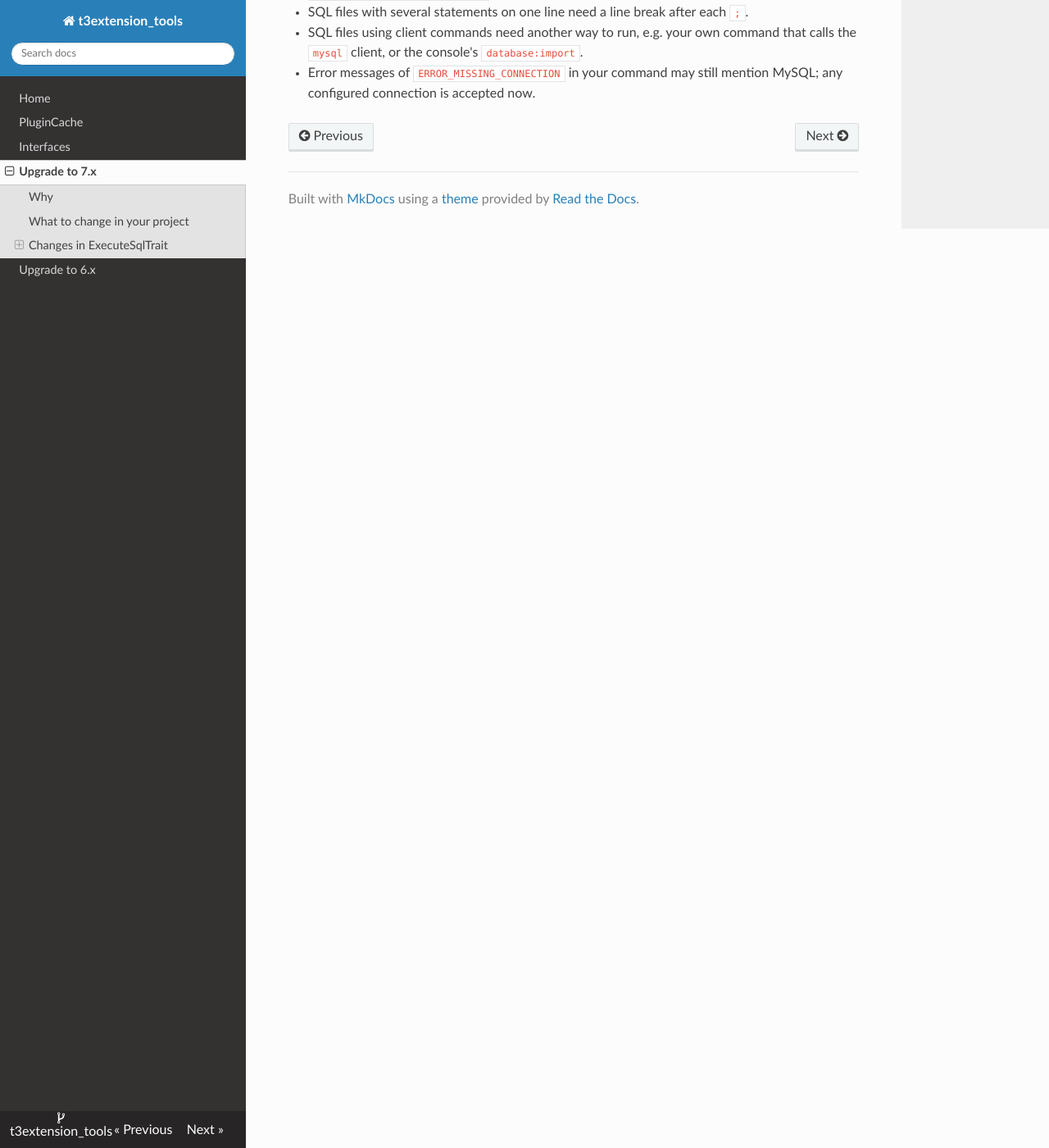
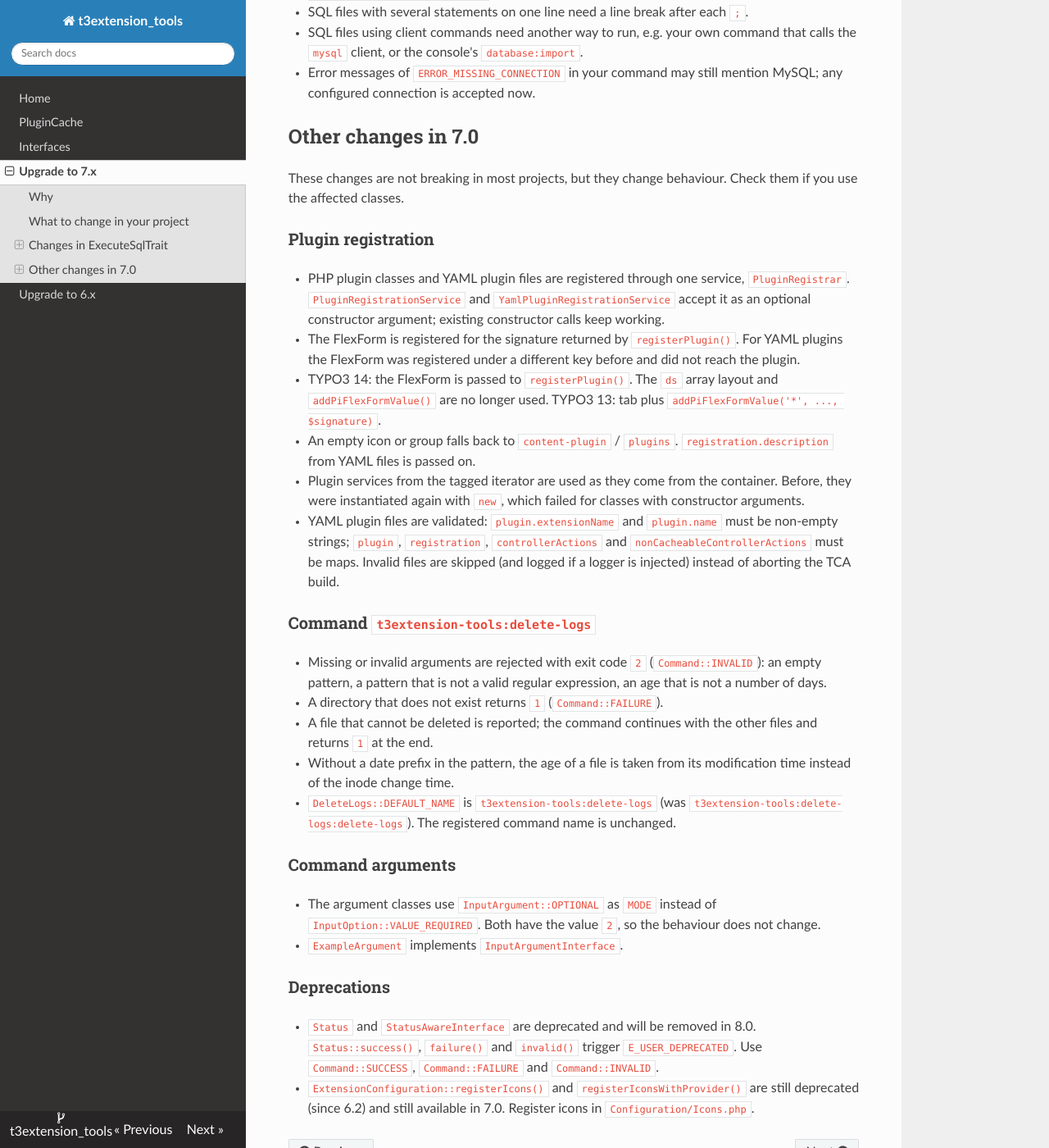
Before and after one commit to dwenzel/t3extension_tools, an MkDocs documentation site: the page built from docs/UpgradeTo7.md, in a window 1280 px wide and 1400 px high, scrolled down 1645 px. Shown: the whole window at 82% size. Built offline with MkDocs 1.6.1, drawn with Linux system fonts in a browser that asks for light colours; nearby versions of some CDN libraries; old or Windows-style settings are respelled for this version of MkDocs.

Commit message:
[DOC] Describe the other changes since 6.2 in the upgrade notes
Refs #47

Co-Authored-By: Claude Opus 5.5 <noreply@anthropic.com>

```diff
--- a/docs/UpgradeTo7.md
+++ b/docs/UpgradeTo7.md
@@ -61,3 +61,60 @@ The trait splits the file into statements itself:
   that calls the `mysql` client, or the console's `database:import`.
 - Error messages of `ERROR_MISSING_CONNECTION` in your command may still mention
   MySQL; any configured connection is accepted now.
+
+## Other changes in 7.0
+
+These changes are not breaking in most projects, but they change behaviour.
+Check them if you use the affected classes.
+
+### Plugin registration
+
+* PHP plugin classes and YAML plugin files are registered through one service,
+  `PluginRegistrar`. `PluginRegistrationService` and
+  `YamlPluginRegistrationService` accept it as an optional constructor
+  argument; existing constructor calls keep working.
+* The FlexForm is registered for the signature returned by `registerPlugin()`.
+  For YAML plugins the FlexForm was registered under a different key before
+  and did not reach the plugin.
+* TYPO3 14: the FlexForm is passed to `registerPlugin()`. The `ds` array layout
+  and `addPiFlexFormValue()` are no longer used. TYPO3 13: tab plus
+  `addPiFlexFormValue('*', ..., $signature)`.
+* An empty icon or group falls back to `content-plugin` / `plugins`.
+  `registration.description` from YAML files is passed on.
+* Plugin services from the tagged iterator are used as they come from the
+  container. Before, they were instantiated again with `new`, which failed for
+  classes with constructor arguments.
+* YAML plugin files are validated: `plugin.extensionName` and `plugin.name` must
+  be non-empty strings; `plugin`, `registration`, `controllerActions` and
+  `nonCacheableControllerActions` must be maps. Invalid files are skipped (and
+  logged if a logger is injected) instead of aborting the TCA build.
+
+### Command `t3extension-tools:delete-logs`
+
+* Missing or invalid arguments are rejected with exit code `2` (`Command::INVALID`):
+  an empty pattern, a pattern that is not a valid regular expression, an age that
+  is not a number of days.
+* A directory that does not exist returns `1` (`Command::FAILURE`).
+* A file that cannot be deleted is reported; the command continues with the
+  other files and returns `1` at the end.
+* Without a date prefix in the pattern, the age of a file is taken from its
+  modification time instead of the inode change time.
+* `DeleteLogs::DEFAULT_NAME` is `t3extension-tools:delete-logs` (was
+  `t3extension-tools:delete-logs:delete-logs`). The registered command name is
+  unchanged.
+
+### Command arguments
+
+* The argument classes use `InputArgument::OPTIONAL` as `MODE` instead of
+  `InputOption::VALUE_REQUIRED`. Both have the value `2`, so the behaviour does
+  not change.
+* `ExampleArgument` implements `InputArgumentInterface`.
+
+### Deprecations
+
+* `Status` and `StatusAwareInterface` are deprecated and will be removed in 8.0.
+  `Status::success()`, `failure()` and `invalid()` trigger `E_USER_DEPRECATED`.
+  Use `Command::SUCCESS`, `Command::FAILURE` and `Command::INVALID`.
+* `ExtensionConfiguration::registerIcons()` and `registerIconsWithProvider()`
+  are still deprecated (since 6.2) and still available in 7.0. Register icons in
+  `Configuration/Icons.php`.
```
